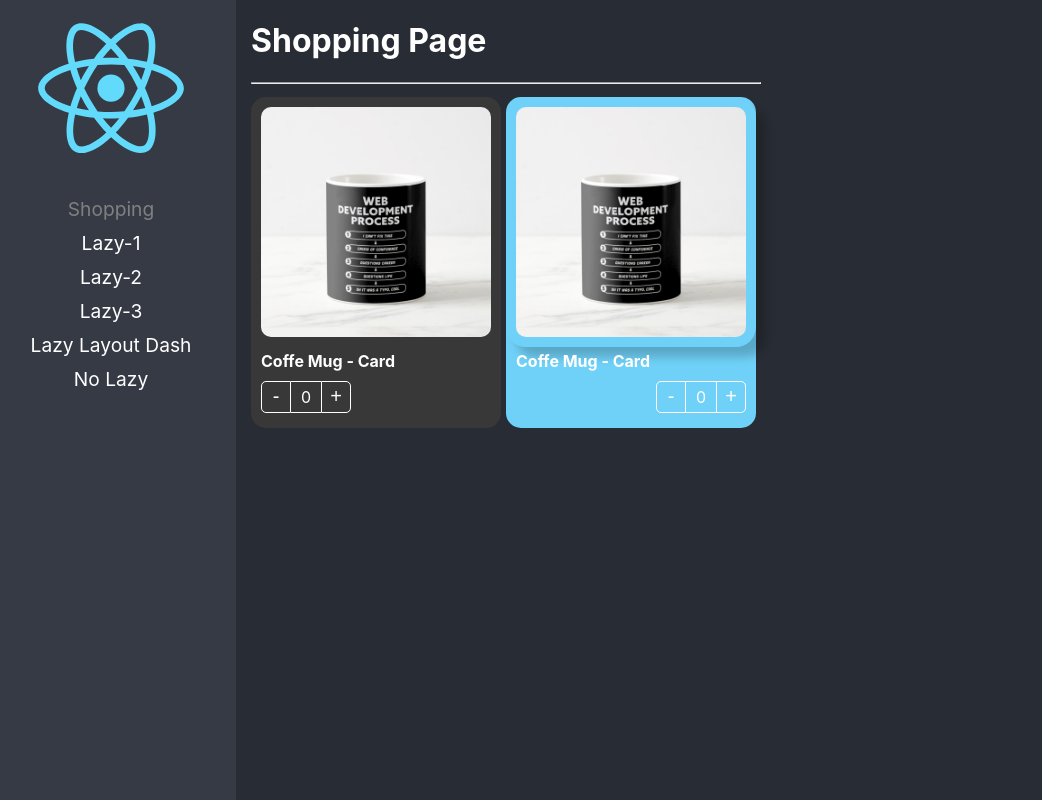
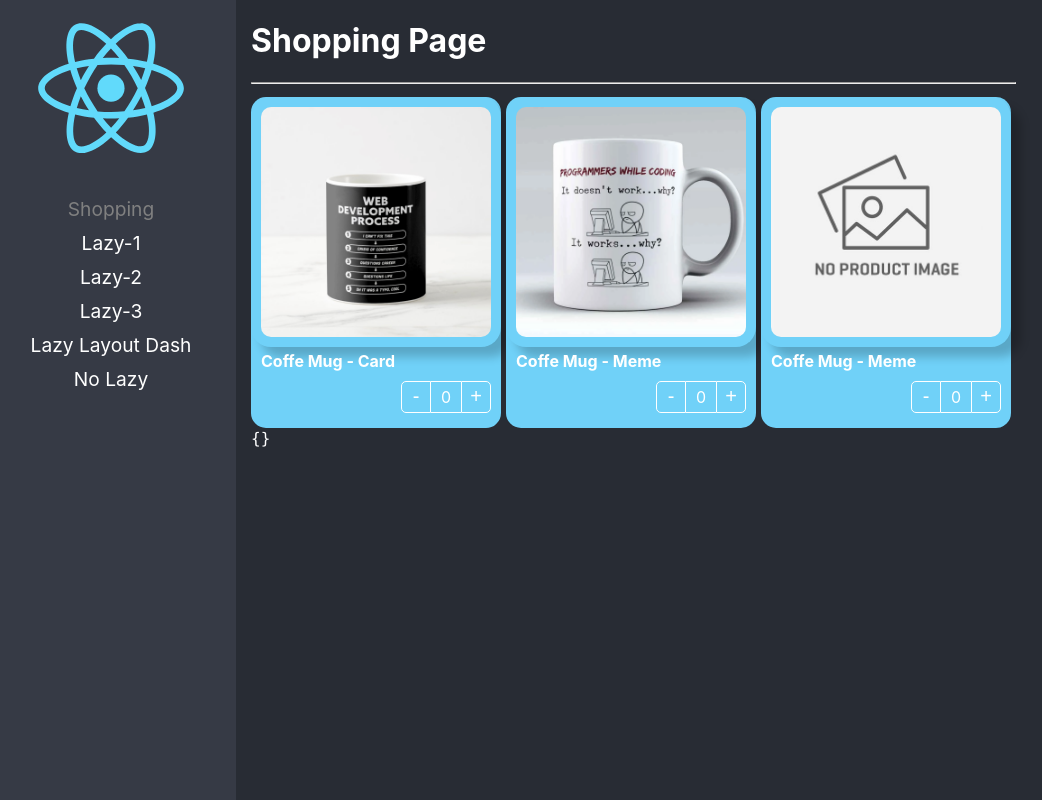
Before and after one commit to thonycc10/react-adv, a React (Create React App) app: page /shopping in a window 1280 px wide. Shown: the whole page, without its empty margins (14-1056 px from the left). Built offline with nearby package versions, Linux system fonts and the light colour scheme.

Commit message:
AC: control props implementado

```diff
--- a/src/component-patterns/components/ProductCard.tsx
+++ b/src/component-patterns/components/ProductCard.tsx
@@ -7,9 +7,10 @@
 export const ProductContext = createContext({} as ProductContextProps);
 const { Provider } = ProductContext;
 
-export const ProductCard = ({children, product, className, style}: ProductCardProps) => {
+export const ProductCard = ({children, product, className, style, onChange, value}: ProductCardProps) => {
 
-    const {counter, increaseBy} = useProduct();
+    // custom hooks
+    const {counter, increaseBy} = useProduct({onChange, product, value});
 
   return (
       <Provider value={{
--- /dev/null
+++ b/src/component-patterns/data/products.ts
@@ -0,0 +1,22 @@
+import {Product} from "../interfaces/interfaces";
+
+const productsList: Product[] =
+    [
+        {
+            id: '1',
+            title: 'Coffe Mug - Card',
+            img: './coffee-mug.png'
+        },
+        {
+            id: '2',
+            title: 'Coffe Mug - Meme',
+            img: './coffee-mug2.png'
+        },
+        {
+            id: '3',
+            title: 'Coffe Mug - Meme',
+            img: ''
+        }
+    ];
+
+export const products: Product[] = productsList
--- a/src/component-patterns/hooks/useProduct.ts
+++ b/src/component-patterns/hooks/useProduct.ts
@@ -1,11 +1,38 @@
-import {useState} from "react";
+import {useEffect, useRef, useState} from "react";
+import {onChangeArgs, Product} from "../interfaces/interfaces";
 
-export const useProduct = () => {
-    const [counter, setCounter] = useState(0)
+export interface useProductArgs {
+    product: Product;
+    onChange?: (args: onChangeArgs ) => void;
+    value?: number;
+}
 
+export const useProduct = ({onChange, product, value = 0}: useProductArgs) => {
+    // useState es como el inicio del valor si necesitas capturar el useState al cabiar utiliza UserEffect
+    const [counter, setCounter] = useState(value)
+
+    const isControlled = useRef( !!onChange );
+
+    // counter
     const increaseBy = (value: number) => {
-        setCounter(prevState => Math.max(prevState + value, 0))
+
+        console.log(isControlled);
+
+        if ( isControlled.current ) {
+            // utilizar ! siempre y cuando le digas al type que si o si van a enviar ese valor
+            return onChange!({count: value, product});
+        }
+
+        const newValue = Math.max(counter + value, 0)
+
+        setCounter(newValue)
+
+        onChange && onChange({count: newValue, product});
     }
+
+    useEffect( () => {
+        setCounter(value);
+    }, [value])
 
     return {
         counter,
--- /dev/null
+++ b/src/component-patterns/hooks/useShoppingCart.ts
@@ -0,0 +1,46 @@
+import {useState} from "react";
+import {Product, ProductInCart} from "../interfaces/interfaces";
+import {products} from "../data/products";
+
+export const useShoppingCart = () => {
+    // esto ayuda a sincronizar los useState
+    const [shoppingCart, setShoppingCart ] = useState<{[key:string]: ProductInCart}>({});
+
+    const onProductCountChange = ({count, product}: {count: number, product: Product}) => {
+        setShoppingCart( oldShoppingCart => {
+            console.log(oldShoppingCart);
+
+            const productInCart: ProductInCart = oldShoppingCart[product.id] || {...product, count: 0};
+            if ( Math.max(productInCart.count + count, 0) > 0 ) {
+                productInCart.count += count;
+                return {
+                    ...oldShoppingCart,
+                    [product.id]: productInCart
+                }
+            }
+
+            const{[product.id]: toDelete, ...rest } = oldShoppingCart;
+            // console.log({toDelete});
+            return rest;
+
+            // ejmplo 1 de buena practica
+            // if (count === 0) {
+            //     // destructuracion eliminar un objeto
+            //     const{[product.id]: toDelete, ...rest } = oldShoppingCart;
+            //     // console.log({toDelete});
+            //     return rest;
+            // }
+            //
+            // return {
+            //     ...oldShoppingCart,
+            //     [product.id]: {...product, count}
+            // }
+        })
+    }
+
+    return {
+        products,
+        shoppingCart,
+        onProductCountChange
+    }
+}
--- a/src/component-patterns/pages/ShoppingPage.tsx
+++ b/src/component-patterns/pages/ShoppingPage.tsx
@@ -1,14 +1,13 @@
 import {ProductCard} from '../components/index';
 import '../styles/custom-style.css'
+import {useShoppingCart} from "../hooks/useShoppingCart";
 
+// control props
+export const ShoppingPage = () => {
 
-const product = {
-    id: '1',
-    title: 'Coffe Mug - Card',
-    img: './coffee-mug.png'
-}
+    // hooks, siempre debe existir un return para retornar las variables.
+    const {products, shoppingCart, onProductCountChange} = useShoppingCart();
 
-export const ShoppingPage = () => {
   return (
       <div >
           <h1>Shopping Page</h1>
@@ -21,17 +20,16 @@
           }}>
               {/* TODO la idea es enviar los datos desde el padre y que de ahi se repartar a cada componente*/}
 
-            <ProductCard product={ product } className="bg-darl">
-                <ProductCard.Imagen className="custom-image" />
-                <ProductCard.Title className="text-white text-bold" />
-                <ProductCard.Button classNmae="custom-button"/>
-            </ProductCard>
-
+              {
+                  products.map( product => (
                       <ProductCard product={ product }
                                    className="bg-darl"
                                    style={{
                                        backgroundColor: '#70D1F8'
                                    }}
+                                   key={product.id}
+                                   onChange={(e) => onProductCountChange(e)}
+                                   value={shoppingCart[product.id]?.count || 0}
                       >
                           <ProductCard.Imagen className="custom-image"
                                               style={{
@@ -50,6 +48,45 @@
                                               }}
                           />
                       </ProductCard>
+                  ))
+              }
+          </div>
+
+          <div className="shoping-cart">
+              {
+                  // TODO para correr objetos
+                  Object.entries( shoppingCart ).map( ([key, product]) => (
+                      <ProductCard product={product}
+                                   className="bg-darl"
+                                   style={{
+                                       backgroundColor: '#70D1F8',
+                                       width: '100px'
+                                   }}
+                                   key={key}
+                                   value={product.count}
+                                   onChange={(e) => onProductCountChange(e)}
+                      >
+                          <ProductCard.Imagen className="custom-image"
+                                              style={{
+                                                  boxShadow: '10px 10px 10px rgba(0,0,0,0.2)'
+                                              }}
+                          />
+                          <ProductCard.Button classNmae="custom-button"
+                                              style={{
+                                                  display: 'flex',
+                                                  justifyContent: 'center'
+                                              }}
+                          />
+                      </ProductCard>
+                  ))
+              }
+          </div>
+
+          <div>
+              <code>
+                  {/*TODO no es una arreglo es un mapa o objeto elementar*/}
+                  {JSON.stringify(shoppingCart, null, 5)}
+              </code>
           </div>
       </div>
   )
--- a/src/component-patterns/styles/custom-style.css
+++ b/src/component-patterns/styles/custom-style.css
@@ -19,3 +19,9 @@
     color: white;
     border-color: white;
 }
+
+.shoping-cart {
+    position: fixed;
+    right: 10px;
+    top: 0px;
+}
```
Also changed, not shown: src/component-patterns/interfaces/interfaces.ts (+11 -0 lines), public/coffee-mug2.png (added). Lines whose indentation alone changed are shown as unchanged.
